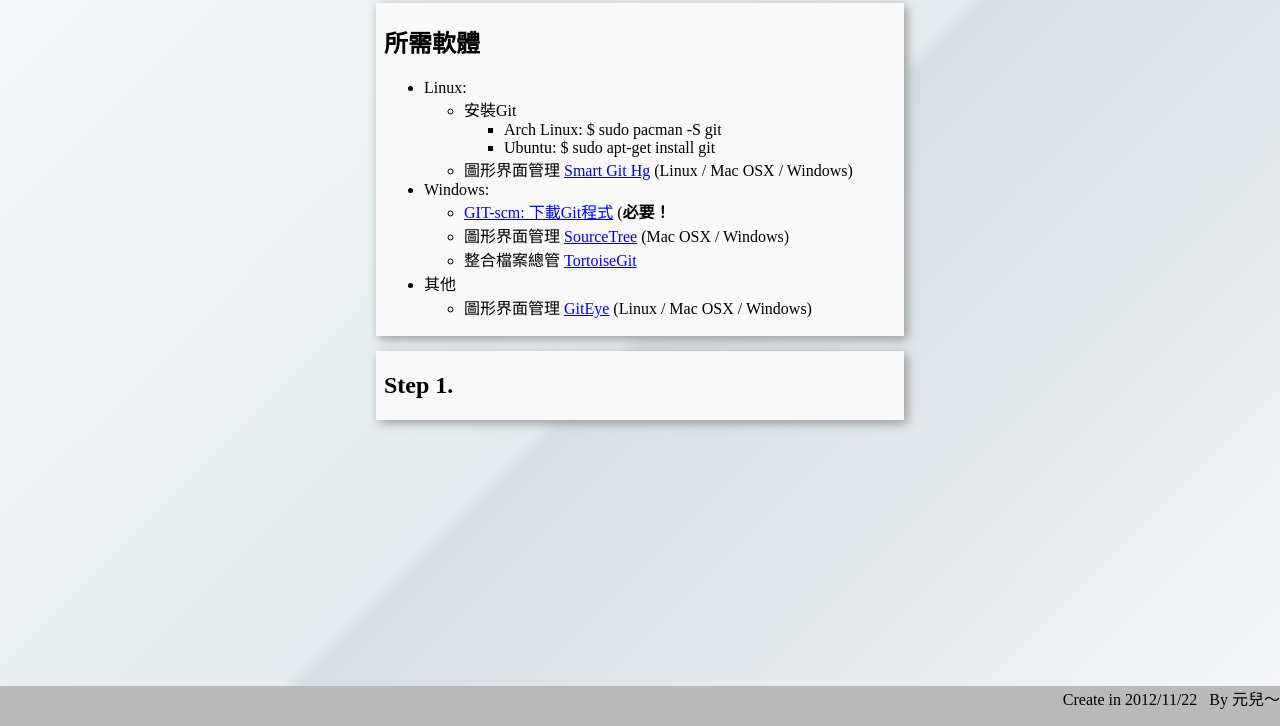
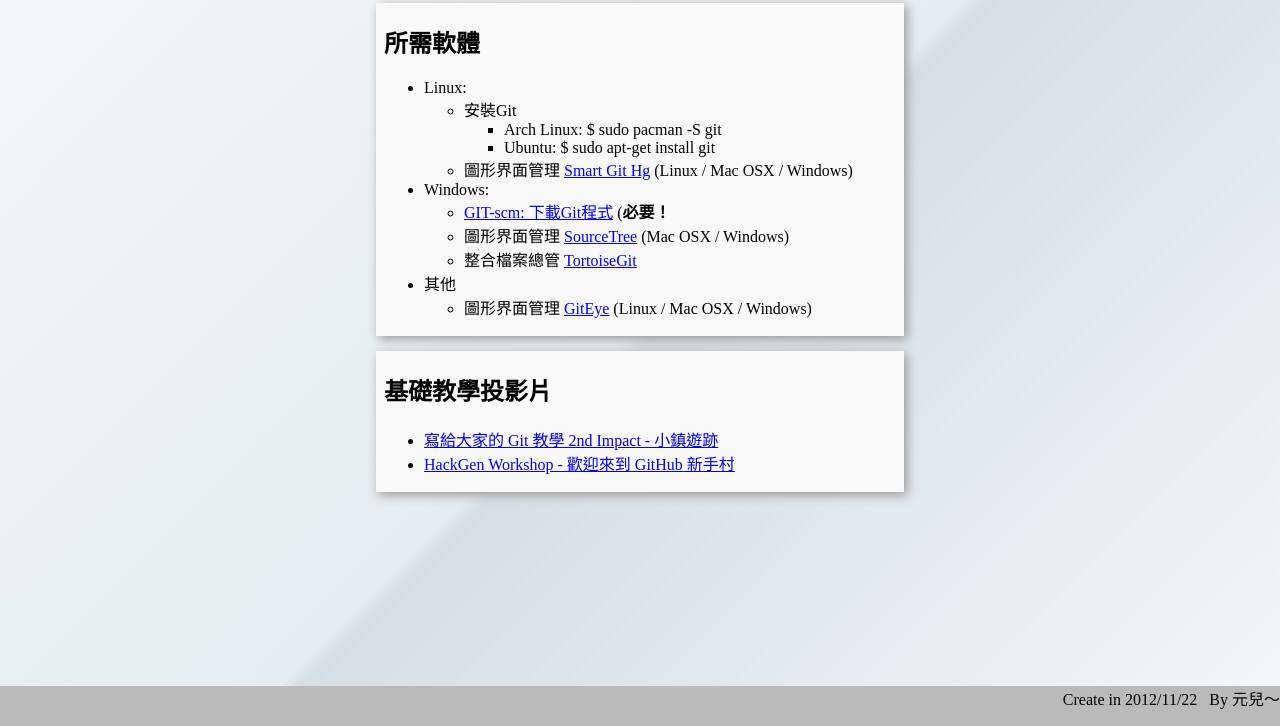
Before and after one commit to chyuaner/git-start-guide, a plain HTML site: page index.html in a window 1280 px wide. Shown: the part 74-800 px from the top of the page. Drawn offline with Linux system fonts and the light colour scheme.

Commit message:
Add Learn Slides

```diff
--- a/index.html
+++ b/index.html
@@ -51,7 +51,12 @@
                   </section>
 
                   <section>
-                    <h2>Step 1. </h2>
+                    <h2>基礎教學投影片</h2>
+
+                    <ul>
+                      <li><a href="http://littleb.tc/slides/2012/everyone/git.html" target="_blank">寫給大家的 Git 教學 2nd Impact - 小鎮遊跡</a></li>
+                      <li><a href="http://denny0223.github.io/HackGen-Workshop-slide/" target="_blank">HackGen Workshop - 歡迎來到 GitHub 新手村</a></li>
+                    </ul>
 
                   </section>
 
```
